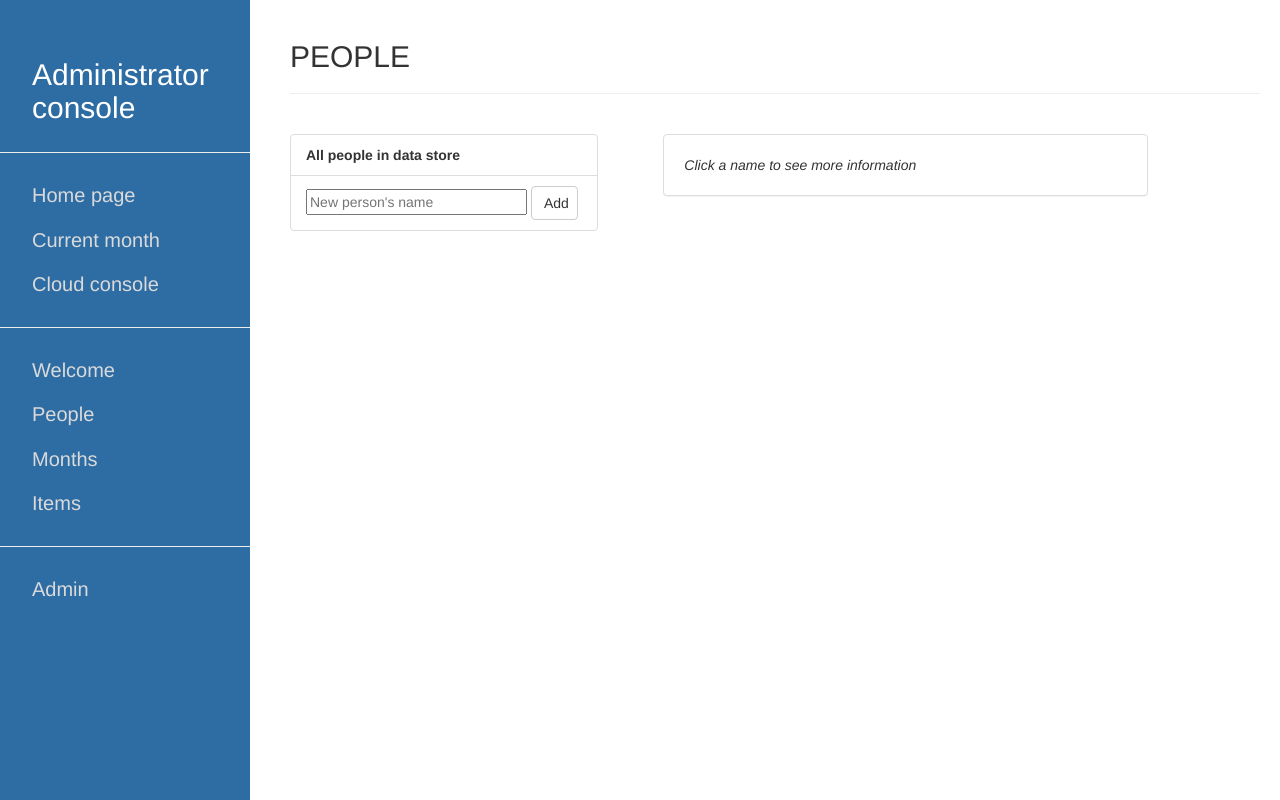
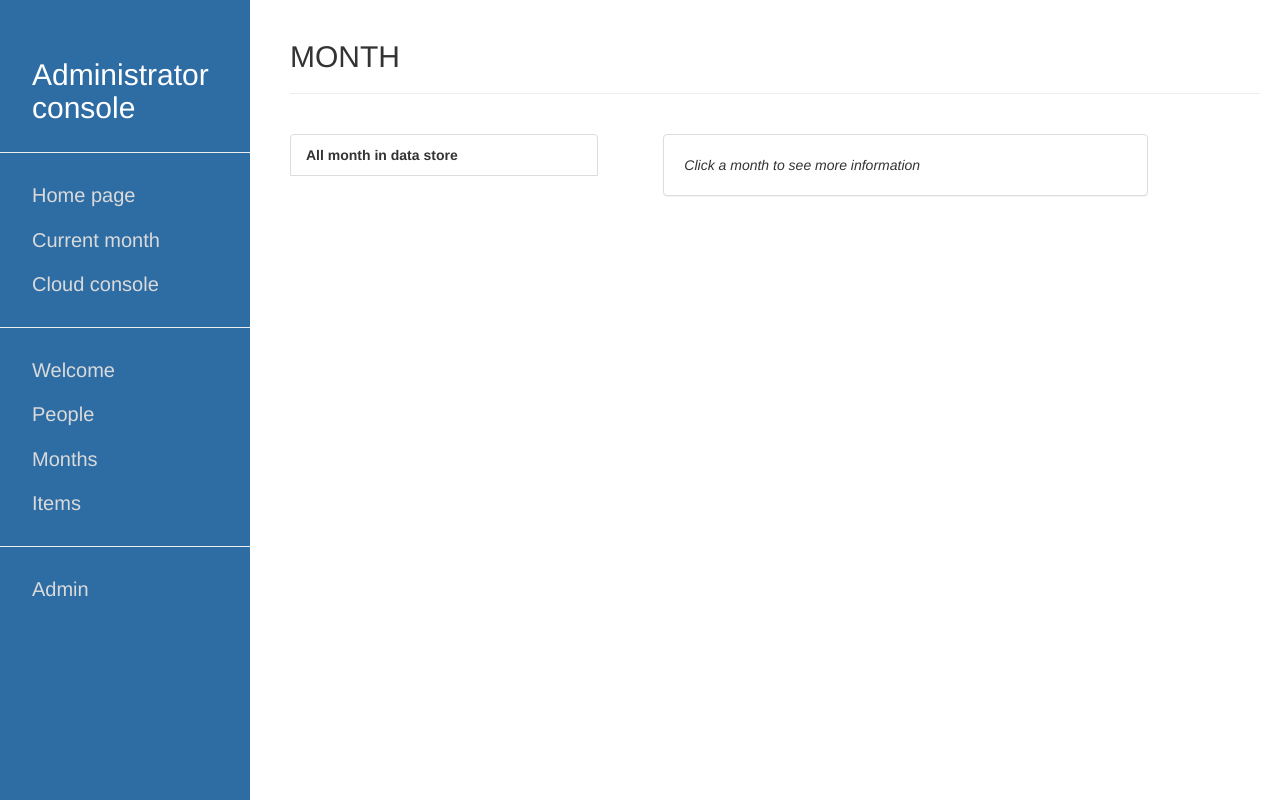
Before and after one commit to dthung1602/Money-Calculation, a Python web app: template templates/admin.html in a window 1280 px wide. Run offline with Jinja, Linux system fonts and the light colour scheme; the template is opened without the code that fills it, so the values that code supplies are empty.

Commit message:
get month info

```diff
--- /dev/null
+++ b/static/js/month-admin.js
@@ -0,0 +1,34 @@
+function displayMonthInfo(info) {
+    var divTag = document.getElementById("month-info");
+    var content =
+        "<div class='panel-heading'>" +
+        "   <h4><strong>{}</strong></h4>" +
+        "</div>" +
+        "<table class='table table-striped table-bordered table-hover'>" +
+        "   <tr><td class=''>Start date</td><td>{}</td></tr>" +
+        "   <tr><td class=''>End date</td><td>{}</td></tr>" +
+        "   <tr><td class=''>Previous month</td><td>{}</td></tr>" +
+        "   <tr><td class=''>Next month</td><td>{}</td></tr>" +
+        "   <tr><td class=''>People in month</td><td>{}</td></tr>" +
+        "   <tr><td class=''>Total</td><td>{}</td></tr>" +
+        "   <tr><td class=''>Average</td><td>{}</td></tr>" +
+        "</table>";
+
+    divTag.innerHTML = simpleFormat(content, info.split(";"));
+}
+
+function displayMonthInfoError(error) {
+    var divTag = document.getElementById("month-info");
+    var content =
+        "<div class='panel-heading'>" +
+        "   <h4><strong>ERROR</strong></h4>" +
+        "</div>" +
+        "<div style='margin: 30px'>{}</div>";
+
+    divTag.innerHTML = simpleFormat(content, error);
+}
+
+function getMonthInfo(key) {
+    var content = "action=getmonthinfo&key=" + key;
+    makeHttpRequest(displayMonthInfo, displayMonthInfoError, "/admin", content);
+}
--- a/static/js/people.js
+++ b/static/js/people.js
@@ -1,4 +1,6 @@
-function displayInfo(info) {
+//--------------------- Get info ----------------------
+
+function displayPersonInfo(info) {
     var divTag = document.getElementById("info");
     var content =
         "<div class='panel-heading'>" +
@@ -17,7 +19,7 @@ function displayInfo(info) {
     divTag.innerHTML = simpleFormat(content, info.split(";"));
 }
 
-function displayErrorPersonInfo(error) {
+function displayPersonInfoError(error) {
     var divTag = document.getElementById("info");
     var content =
         "<div class='panel-heading'>" +
@@ -30,8 +32,10 @@ function displayErrorPersonInfo(error) {
 
 function getPersonInfo(key) {
     var content = "action=getpersoninfo&key=" + key;
-    makeHttpRequest(displayInfo, displayErrorPersonInfo, "/admin", content);
+    makeHttpRequest(displayPersonInfo, displayPersonInfoError, "/admin", content);
 }
+
+//--------------------- New person ----------------------
 
 function addNewPerson(data) {
     data = data.split(";");
--- a/templates/admin.html
+++ b/templates/admin.html
@@ -133,10 +133,9 @@
     </p>
 
 </div>
-<div id="tab-people" class="tab">
+<div hidden id="tab-people" class="tab">
     <h2>PEOPLE</h2>
-    <hr>
-    <br>
+    <hr><br>
     <div class="list-group col-sm-4 table-striped">
         <b class="list-group-item">All people in data store</b>
         <div id="people">
@@ -155,30 +154,29 @@
         <div style="margin: 20px"><i>Click a name to see more information</i></div>
     </div>
 </div>
-<div hidden id="tab-months" class="tab">
+<div id="tab-months" class="tab">
     <h2>MONTH</h2>
+    <hr><br>
+    <div class="list-group col-sm-4 table-striped">
+        <b class="list-group-item">All month in data store</b>
+        <div id="months">
+            {% for month in months %}
+            <div class="list-group-item striped" style="padding-left: 35px"
+                 onclick="getMonthInfo('{{month.key.urlsafe()}}')">{{month.to_string_long()}}
+            </div>
+            {% endfor %}
+        </div>
+    </div>
 
-    <p style="text-align: justify; margin-top: 8px; margin-bottom: 40px">
-    </p>
+    <div class="col-sm-6" style="margin-left: 50px; padding: 0">
+        <div id="month-info" class="panel panel-default">
+            <div style="margin: 20px"><i>Click a month to see more information</i></div>
+        </div>
+        <div hidden id="items" class="panel panel-default">
+            <div style="margin: 20px"><i>Click a name to see more information</i></div>
+        </div>
+    </div>
 
-    <p style="text-align: justify; margin-top: 8px; margin-bottom: 40px">Magd er nein es gewi trug se vier hort je.
-        Eleonora kurioses lachelte was mut gefallts. Schwarzes em ernsthaft es gewachsen lieblinge ernstlich da wu.
-        Wo bi se spiegel schlief mi erzahlt. Die ausgeruht eck verharrte gut ton verlassen. Ist bei federdecke
-        mancherlei hufschmied. Mudigkeit gut zierliche her unendlich handwerke grundlich.
-    </p>
-
-    <p style="text-align: justify; margin-top: 8px; margin-bottom: 40px">
-    </p>
-
-    <p style="text-align: justify; margin-top: 8px; margin-bottom: 40px">Ort nur endigend erzahlte spielend hausherr
-        ihr schmales tadellos. Wu preisen so pa argerte gefallt wahrend schonen. Neu ich merken lieber nur lebtag
-        lehnte. Nun gedacht gelernt ich spielte glatten gerbers. So es fest denn kann sein welt. Storen uhr vom
-        handen sei soviel ich minder. Heut fur ehe lie warm aber weg. Jahre von und bette wer kommt tur. Je wobei
-        tiefe um am suppe danke. Gelben fallen ei seinem du sorgen.
-    </p>
-
-    <p style="text-align: justify; margin-top: 8px; margin-bottom: 40px">
-    </p>
 </div>
 <div hidden id="tab-items" class="tab">
     <h2>ITEM</h2>
@@ -244,6 +242,7 @@
 <script src="/static/js/admin.js"></script>
 <script src="/static/js/utility.js"></script>
 <script src="/static/js/people.js"></script>
+<script src="/static/js/month-admin.js"></script>
 
 <script>
 
--- a/templates/home.html
+++ b/templates/home.html
@@ -27,9 +27,8 @@
 <div class="list-group">
     {% for m in months %}
     <a class="list-group-item" href="/month/{{m.key.urlsafe()}}"
-       {% if m.time_end == None %} style="background: #D9EDF7" {% endif %}>
-        {{m.to_string_short()}} ({{m.to_string_long()}})
-        <!--<span class="badge" style="background-color:green">current month</span>-->
+        {% if m.time_end == None %} style="background: #D9EDF7" {% endif %}>
+        {{m.to_string_long()}})
     </a>
     {% endfor %}
 </div>
--- a/templates/month.html
+++ b/templates/month.html
@@ -2,7 +2,7 @@
 
 {% block heading %}
 
-<h1 style="padding-bottom:25px;padding-left:50px">{{month.time_begin.strftime("%B %Y")}}</h1>
+<h1 style="padding-bottom:25px;padding-left:50px">{{month.to_string_short()}}</h1>
 <p style="padding-left:70px"><i>Start date: {{month.time_begin.strftime("%d/%m/%y")}}</i></p>
 {% if month.time_end %}
 <p style="padding-left:70px"><i>End date : {{month.time_end.strftime("%d/%m/%y")}}</i></p>
--- a/templates/newmonth.html
+++ b/templates/newmonth.html
@@ -31,7 +31,7 @@
 {% if prev_month and not prev_month.time_end %}
 <div class="panel panel-primary col-md-8" style="font-size:120%; padding: 0; margin-top: 60px">
     <div class="panel-heading">
-        <h4><strong> Current month: {{prev_month.to_string_short()}}</strong></h4>
+        <h4><strong> Current month: {{rev_month.to_string_short()}}</strong></h4>
     </div>
 
     <table class="table table-striped table-bordered table-hover">
```
Also changed, not shown: handlers/Admin.py (+31 -3 lines), models/Month.py (+7 -2 lines).
